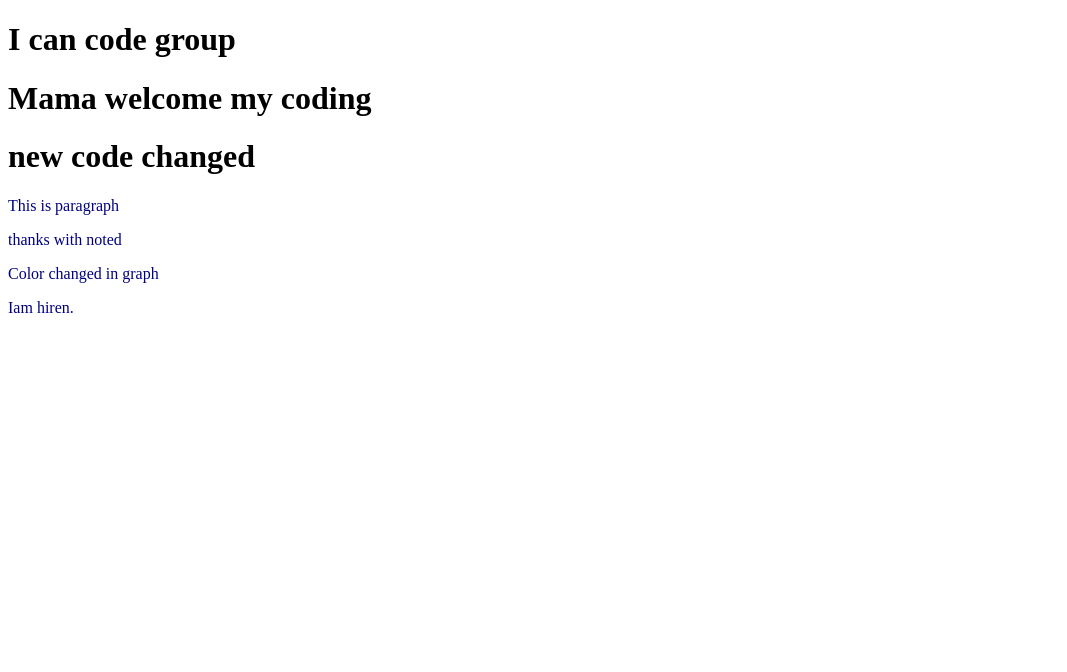
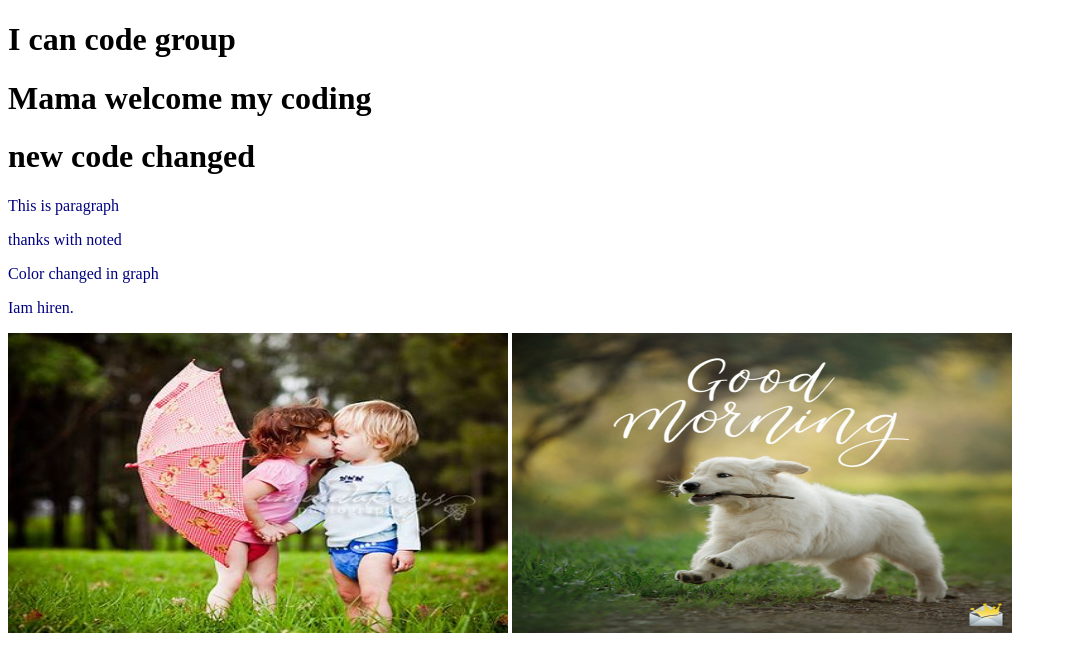
Before and after one commit to Hirenchandro/my-secend-repo, a plain HTML site: page index.html in a window 1280 px wide. Shown: the whole page, without its empty margins (0-1067 px from the left). Drawn offline with Linux system fonts and the light colour scheme.

Commit message:
Picture add

```diff
--- a/index.html
+++ b/index.html
@@ -15,6 +15,8 @@
     <p>thanks with noted</p>
     <p>Color changed in graph</p>
     <P> Iam hiren.</P>
+    <img src="2baby.jpg" alt="Baba picture" width="500" height="300">
+    <img src="goodmorning.jpg" alt=" goodmorning" width="500" height="300">
 
 </body>
 </html>
```
Also changed, not shown: 2baby.jpg (added), goodmorning.jpg (added).
